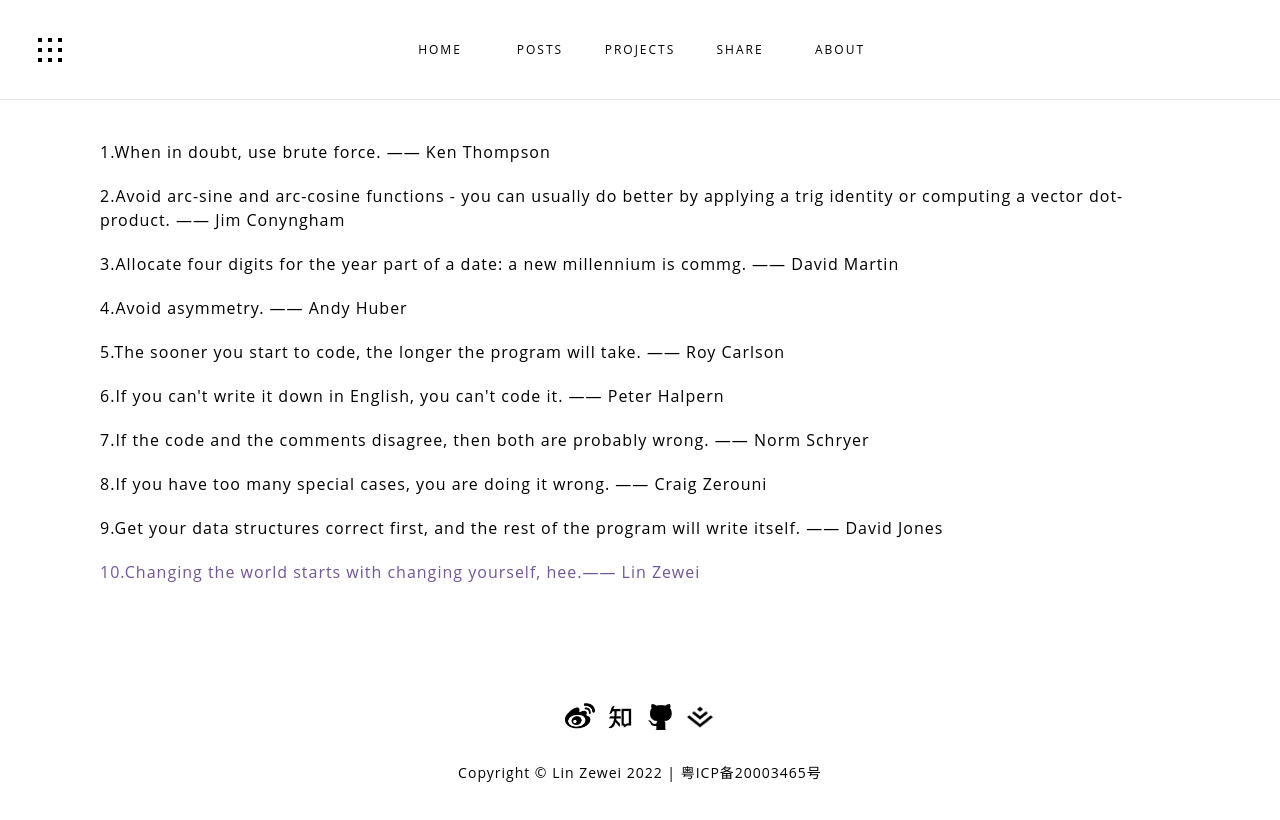
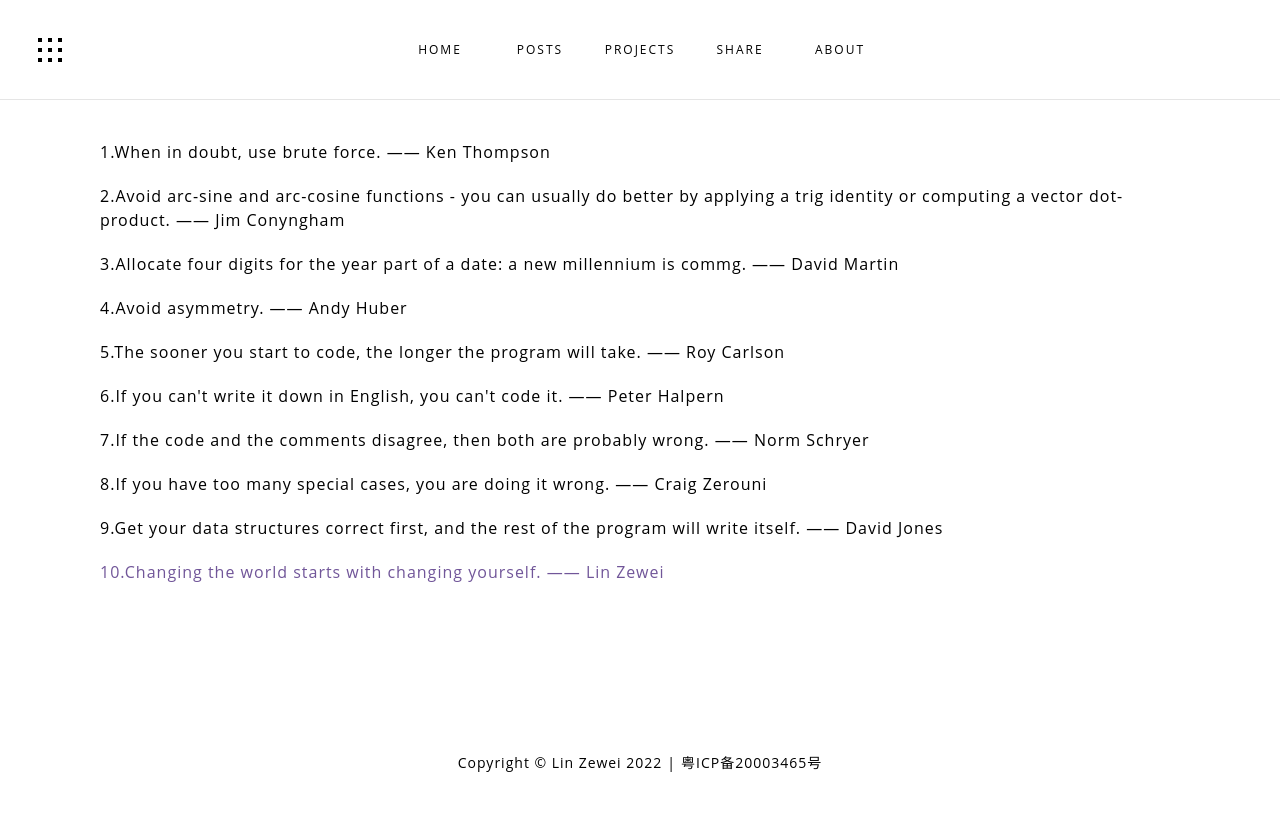
Before and after one commit to zeweilin1993/blog, a React app: page /home in a window 1280 px wide. Shown: the top 820 px of the page. Built offline with nearby package versions, Linux system fonts and the light colour scheme.

Commit message:
细节文本修改

```diff
--- a/src/layout/components/AppFooter/index.tsx
+++ b/src/layout/components/AppFooter/index.tsx
@@ -5,11 +5,12 @@
   return (
     <footer className='app-footer'>
       <div className='footer'>
-        <div className='social-wrapper'>
+        {/* <div className='social-wrapper'>
           <MiniSocial />
-        </div>
+        </div> */}
         <p className='copyright'>
-          Copyright © Lin Zewei 2022 |{' '}
+          Copyright © Lin Zewei 2022
+          <span>|</span>
           <a href='https://beian.miit.gov.cn/' rel='noreferrer' target='_blank'>
             粤ICP备20003465号
           </a>
--- a/src/layout/components/AppFooter/styles/index.scss
+++ b/src/layout/components/AppFooter/styles/index.scss
@@ -1,6 +1,6 @@
 .app-footer {
   .footer {
-    padding: 50px 0;
+    padding: 50px 0 20px;
     text-align: center;
 
     .social-wrapper {
@@ -11,6 +11,10 @@
     .copyright {
       margin-top: 20px;
 
+      span {
+        margin: 0 5px;
+      }
+
       a {
         display: inline-block;
 
@@ -18,6 +22,16 @@
           color: var(--color-bg);
         }
       }
+
+      @media (max-width: 767px) {
+        span {
+          display: none;
+        }
+
+        a {
+          display: block;
+        }
+      }
     }
   }
 }
--- a/src/layout/styles/index.scss
+++ b/src/layout/styles/index.scss
@@ -1,5 +1,5 @@
 .layout {
   .layout-main {
-    min-height: calc(100vh - 289px);
+    min-height: calc(100vh - 218px);
   }
 }
--- a/src/pages/home/index.tsx
+++ b/src/pages/home/index.tsx
@@ -14,7 +14,7 @@
         <p>7.If the code and the comments disagree, then both are probably wrong. —— Norm Schryer</p>
         <p>8.If you have too many special cases, you are doing it wrong. —— Craig Zerouni</p>
         <p>9.Get your data structures correct first, and the rest of the program will write itself. —— David Jones</p>
-        <p className='self-create'>10.Changing the world starts with changing yourself, hee.—— Lin Zewei</p>
+        <p className='self-create'>10.Changing the world starts with changing yourself. —— Lin Zewei</p>
       </main>
     </div>
   );
--- a/src/pages/projects/styles/index.scss
+++ b/src/pages/projects/styles/index.scss
@@ -2,6 +2,7 @@
   .main {
     p {
       a {
+        display: inline-block;
         margin: 0 10px;
 
         &:hover {
@@ -11,6 +12,7 @@
 
       &.desc {
         padding-left: 10px;
+        margin-top: 10px;
         margin-bottom: 20px;
       }
     }
--- a/src/styles/base.scss
+++ b/src/styles/base.scss
@@ -23,7 +23,7 @@
 
 p {
   font-size: 14px;
-  line-height: 2;
+  line-height: 1.5;
   letter-spacing: 1px;
 }
 
```
